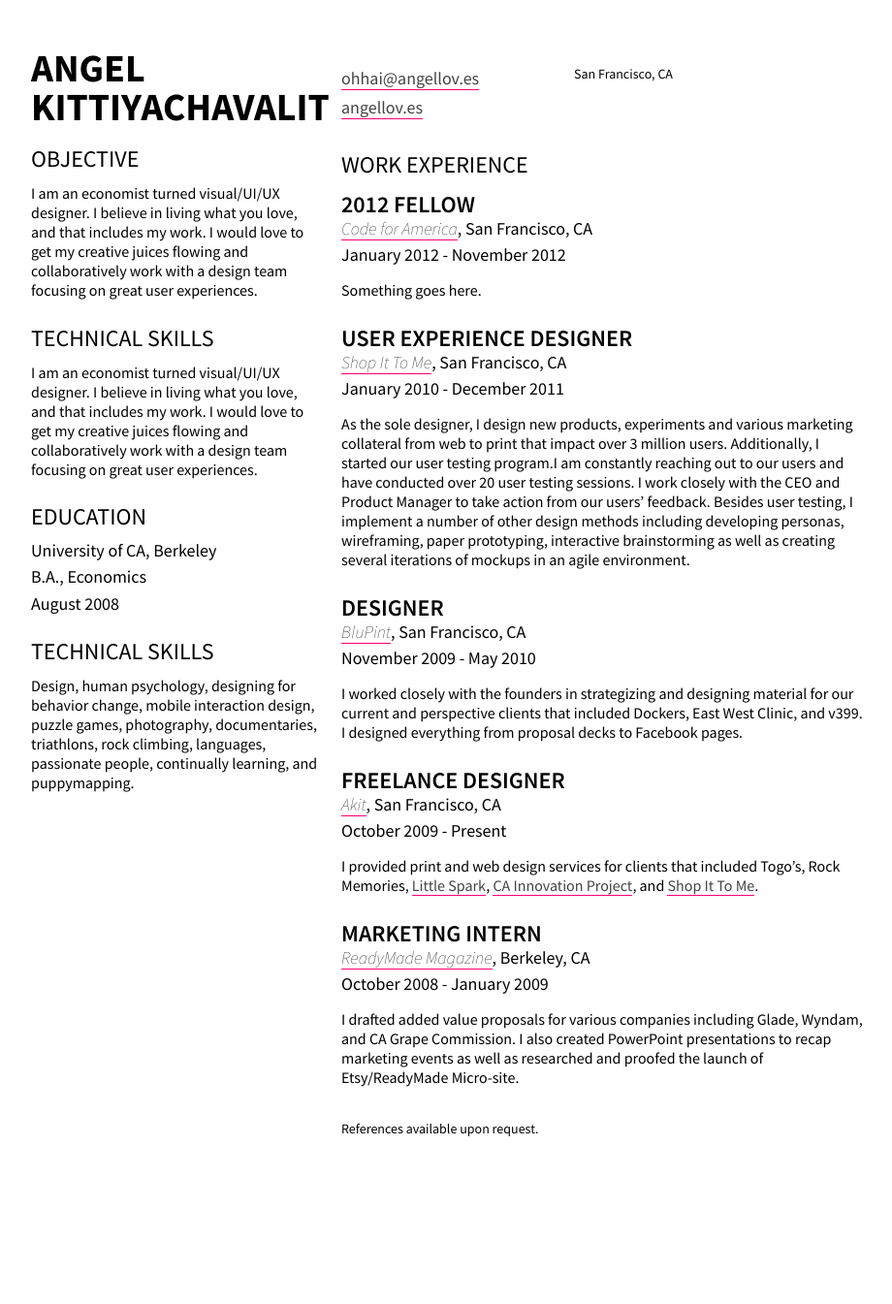
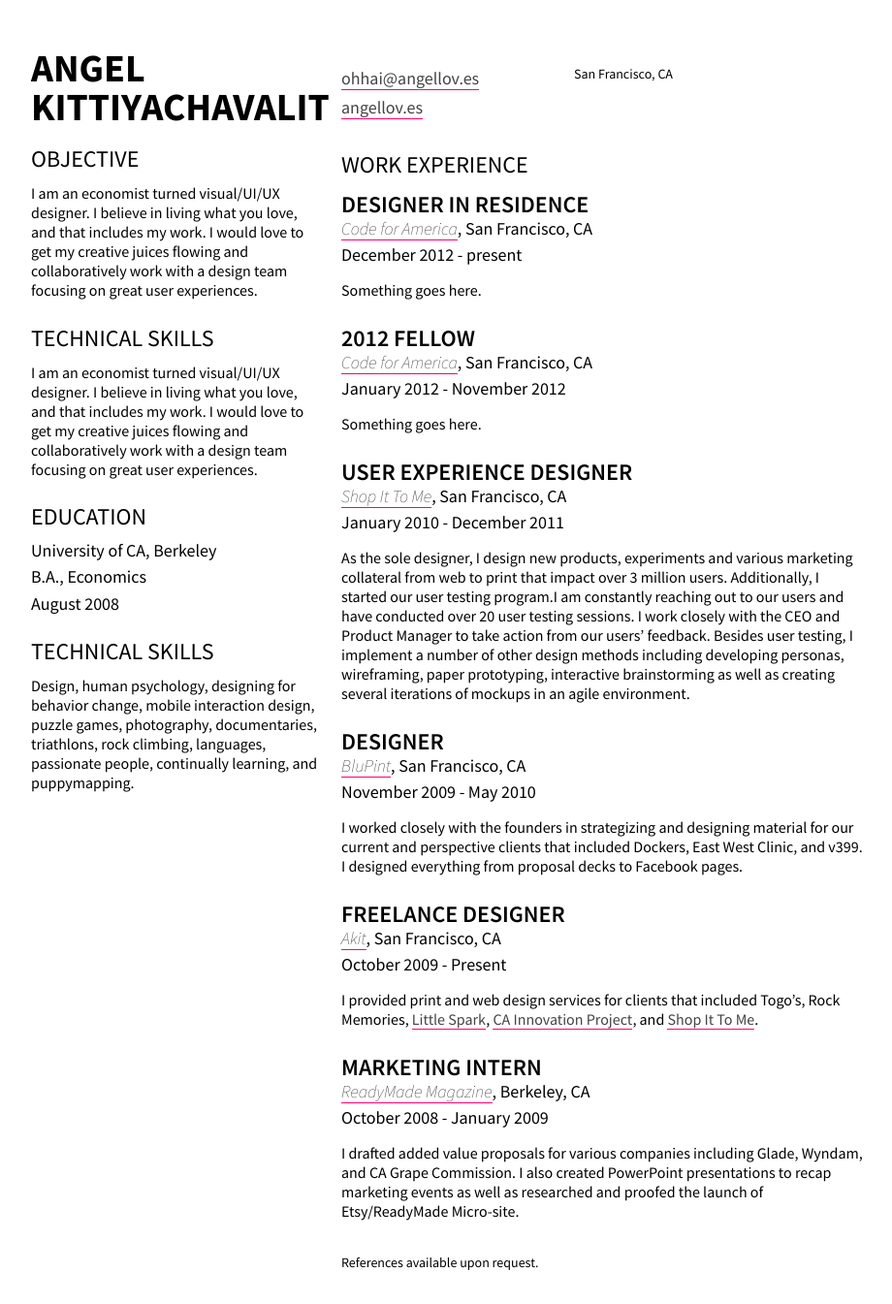
Before and after one commit to ahelkit/angellov.es, a Jekyll site: the page resumes/index.html, which Jekyll copies as it is, in a window 1280 px wide. Shown: the whole page at 97% size, without its empty margins (68-988 px from the left). Built offline with Jekyll 4.4.1, drawn with Linux system fonts in a browser that asks for light colours; comment, search, counter and statistics services are not loaded; before the commit the page ends 1207 px from its top, so only the background shows below that.

Commit message:
Added DiR to my resume

```diff
--- a/resumes/index.html
+++ b/resumes/index.html
@@ -63,6 +63,14 @@
           </div>
           <h2>Work Experience</h2>
           <ul class="unstyled">
+
+            <li>
+              <h3>Designer in Residence</h3>
+              <h4 class="company"><span><a href="http://codeforamerica.org" target="_blank">Code for America</a></span>, San Francisco, CA</h4>
+              <h4 class="when">December 2012 - present</h>
+              <p>Something goes here.</p>
+            </li>
+
             <li>
               <h3>2012 Fellow</h3>
               <h4 class="company"><span><a href="http://codeforamerica.org" target="_blank">Code for America</a></span>, San Francisco, CA</h4>
```
